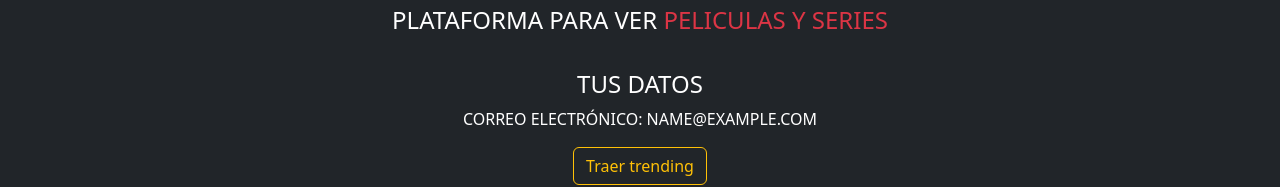
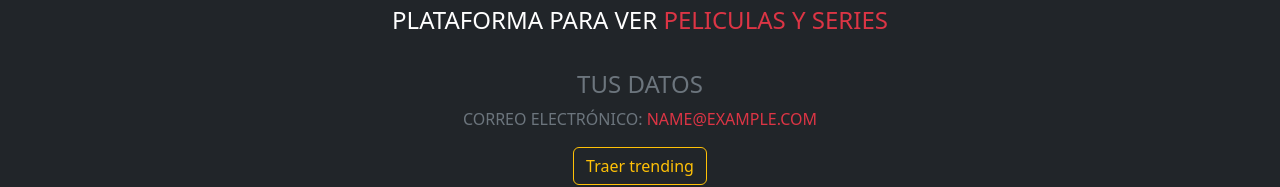
Before and after one commit to fabriblanco/Angular_curso, an Angular app: page /home in a window 1280 px wide. Shown: the part 180-367 px from the top of the page. Built offline with nearby package versions, Linux system fonts and the light colour scheme; sample sign-in values are in the browser's storage.

Commit message:
agrego detalles

```diff
--- a/src/app/components/routes/home/home.component.html
+++ b/src/app/components/routes/home/home.component.html
@@ -6,10 +6,10 @@
       <p class="p-3 fs-4">  Plataforma para ver
        <span class="text-danger"> peliculas y series </span>
        </p>
-       <div class="col">
+       <div class=" text-secondary col">
         <h4>Tus Datos</h4>
         <div *ngIf="user">
-          <p>Correo Electrónico: {{ user.email }}</p>
+          <p>Correo Electrónico: <span class=" text-danger"> {{ user.email }} </span></p>
         </div>
         <div *ngIf="!user">
           <p>Por favor, inicia sesión para ver tus datos.</p>
```
